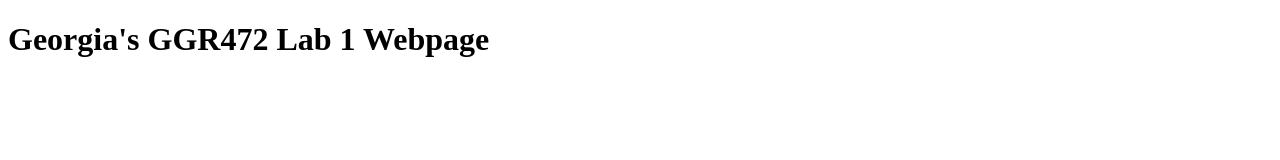
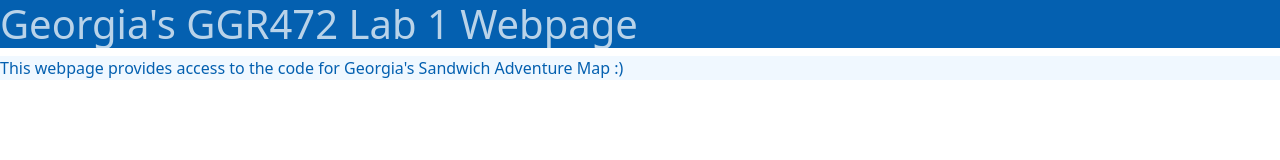
Before and after one commit to gsamue1/ggr472-ex1, a plain HTML site: page ggr472-lab1/index.html in a window 1280 px wide. Drawn offline with nearby package versions, Linux system fonts and the light colour scheme.

Commit message:
Updated Style
added CSS link and updated colours

```diff
--- a/ggr472-lab1/index.html
+++ b/ggr472-lab1/index.html
@@ -1,7 +1,22 @@
 <!DOCTYPE html>
+<head>
+    <meta charset="UTF-8">
+    <meta http-equiv="X-UA-Compatible" content="IE=edge">
+    <meta name="viewport" content="width=device-width, initial-scale=1.0">
+    <title>Lab 1 Website</title>
+    <link href="https://cdn.jsdelivr.net/npm/bootstrap@5.3.0-alpha1/dist/css/bootstrap.min.css" rel="stylesheet" integrity="sha384-GLhlTQ8iRABdZLl6O3oVMWSktQOp6b7In1Zl3/Jr59b6EGGoI1aFkw7cmDA6j6gD" crossorigin="anonymous">
+</head>
+
 <html>
     <body>
+        <div class="heading">
         <h1>Georgia's GGR472 Lab 1 Webpage</h1>
-        <p></p>
+        </div>
+
+        <div class="introduction">
+        <p> This webpage provides access to the code for Georgia's Sandwich Adventure Map :)</p>
+        </div>
+
+        <link rel="stylesheet" href="style.css">
     </body>
 </html>
--- a/ggr472-lab1/style.css
+++ b/ggr472-lab1/style.css
@@ -2,3 +2,8 @@
     background-color: rgb(4, 96, 176);
     color: rgba(255, 255, 255, 0.722);
 }
+
+.introduction {
+    background-color: aliceblue;
+    color: rgb(4, 96, 176);
+}
```
